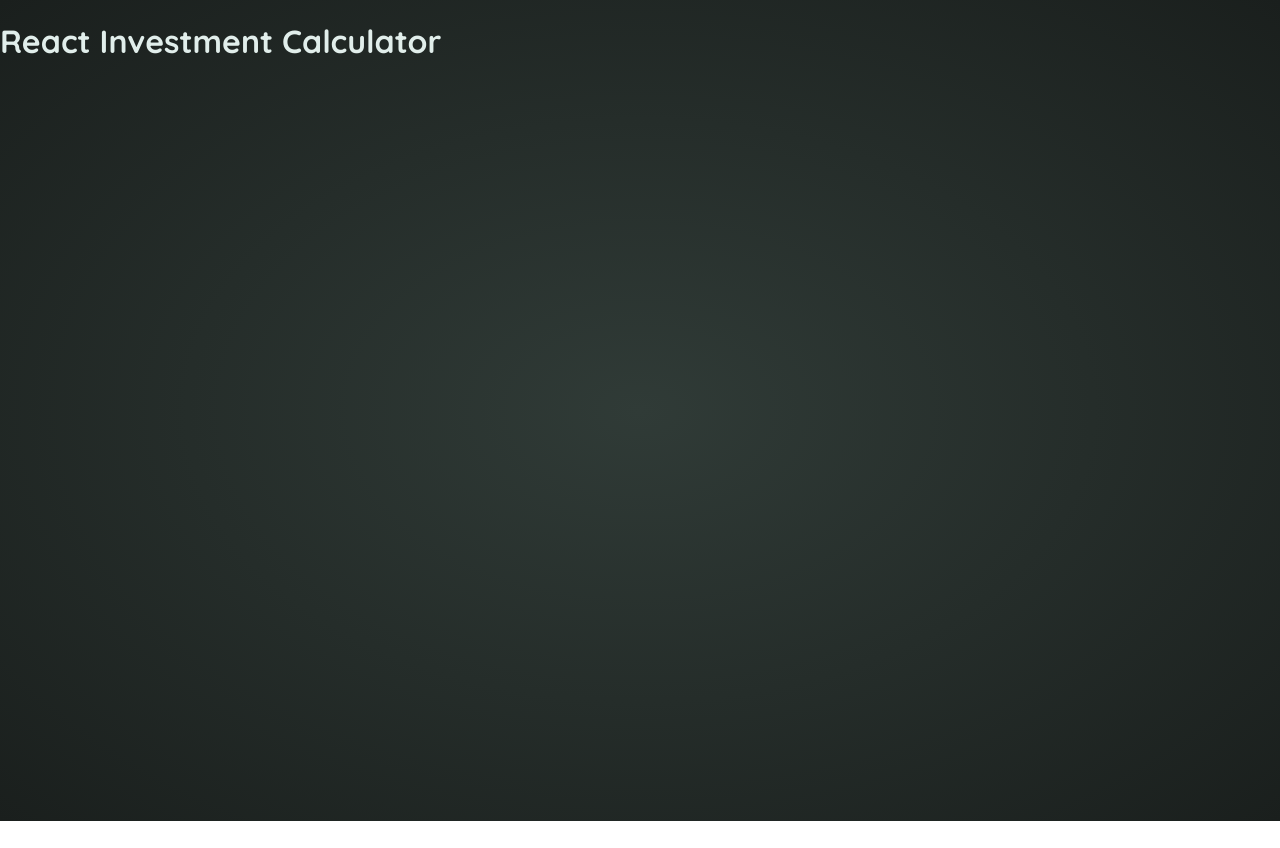
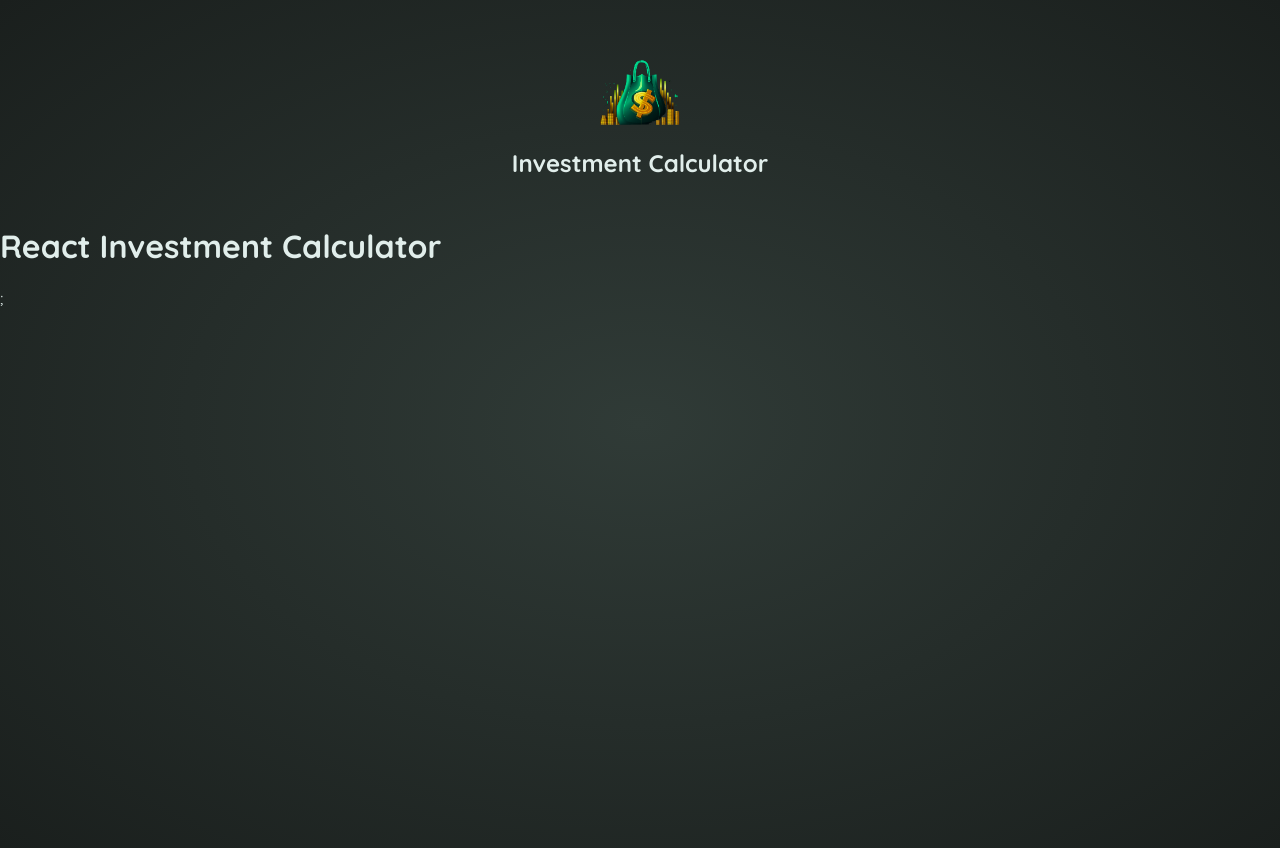
Before and after one commit to MINSIK-W/react-core_practice-project, a React (Vite) app: page / in a window 1280 px wide. Before the commit the page ends 821 px from the top, so only its background shows below. Built offline with nearby package versions, Linux system fonts and the light colour scheme.

Commit message:
Adding a Header Component

```diff
--- a/src/App.jsx
+++ b/src/App.jsx
@@ -1,7 +1,12 @@
+import Header from './components/Header.jsx';
+
 function App() {
   return (
-    <h1>React Investment Calculator</h1>
-  )
+    <>
+      <Header></Header>
+      <h1>React Investment Calculator</h1>;
+    </>
+  );
 }
 
-export default App
+export default App;
--- /dev/null
+++ b/src/components/Header.jsx
@@ -0,0 +1,10 @@
+import logo from '../assets/investment-calculator-logo.png';
+
+export default function Header() {
+  return (
+    <header id="header">
+      <img src={logo} alt="Logo showing a money bag" />
+      <h1>Investment Calculator</h1>
+    </header>
+  );
+}
```
